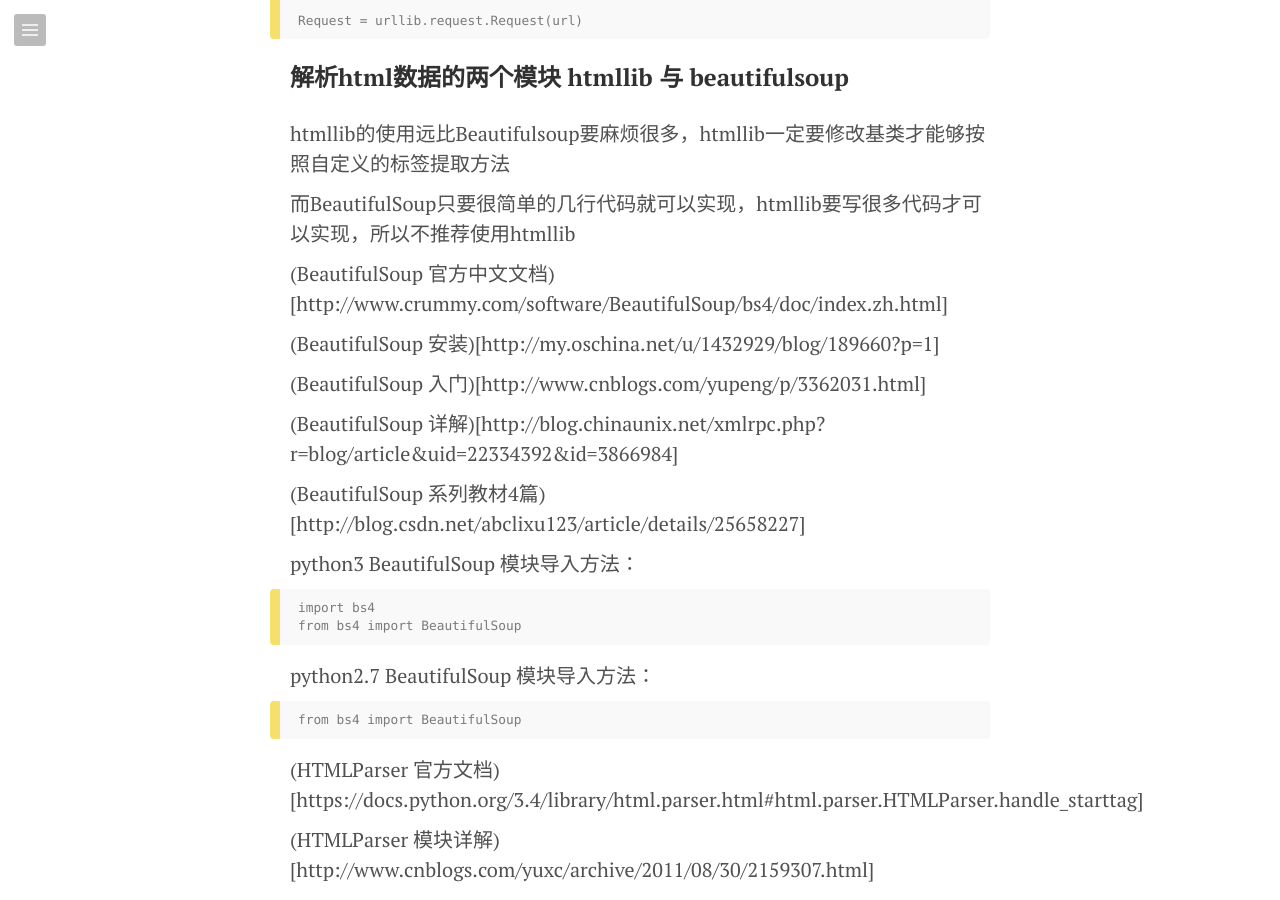
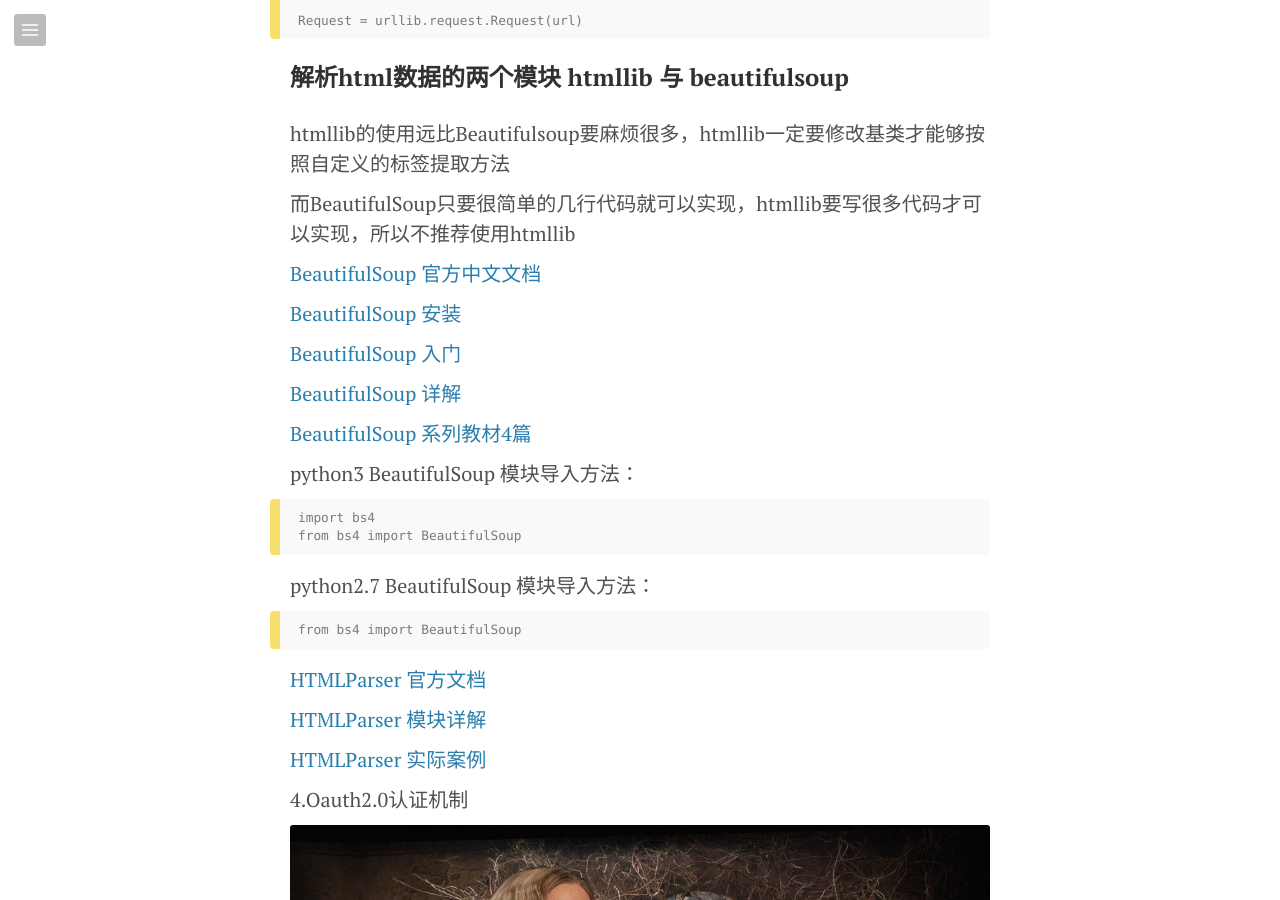
Before and after one commit to sherppard/sherppard.github.io, a Jekyll site: the page built from _posts/2015-06-04-meipai-autoLogin.md, in a window 1280 px wide and 900 px high, scrolled down 2690 px. Built offline with Jekyll 4.4.1, drawn with Linux system fonts in a browser that asks for light colours; Markdown is read by kramdown in place of the engine named in the settings; some of the changed text lies outside the part shown.

Commit message:
2015-6-8-changetext3

````diff
--- a/_posts/2015-06-04-meipai-autoLogin.md
+++ b/_posts/2015-06-04-meipai-autoLogin.md
@@ -80,15 +80,15 @@
 
 而BeautifulSoup只要很简单的几行代码就可以实现，htmllib要写很多代码才可以实现，所以不推荐使用htmllib
 
-(BeautifulSoup 官方中文文档)[http://www.crummy.com/software/BeautifulSoup/bs4/doc/index.zh.html]
+[BeautifulSoup 官方中文文档](http://www.crummy.com/software/BeautifulSoup/bs4/doc/index.zh.html)
 
-(BeautifulSoup 安装)[http://my.oschina.net/u/1432929/blog/189660?p=1]
+[BeautifulSoup 安装](http://my.oschina.net/u/1432929/blog/189660?p=1)
 
-(BeautifulSoup 入门)[http://www.cnblogs.com/yupeng/p/3362031.html]
+[BeautifulSoup 入门](http://www.cnblogs.com/yupeng/p/3362031.html)
 
-(BeautifulSoup 详解)[http://blog.chinaunix.net/xmlrpc.php?r=blog/article&uid=22334392&id=3866984]
+[BeautifulSoup 详解](http://blog.chinaunix.net/xmlrpc.php?r=blog/article&uid=22334392&id=3866984)
 
-(BeautifulSoup 系列教材4篇)[http://blog.csdn.net/abclixu123/article/details/25658227]
+[BeautifulSoup 系列教材4篇](http://blog.csdn.net/abclixu123/article/details/25658227)
 
 python3 BeautifulSoup 模块导入方法：
 
@@ -103,11 +103,11 @@
 from bs4 import BeautifulSoup
 ```
 
-(HTMLParser 官方文档)[https://docs.python.org/3.4/library/html.parser.html#html.parser.HTMLParser.handle_starttag]
+[HTMLParser 官方文档](https://docs.python.org/3.4/library/html.parser.html#html.parser.HTMLParser.handle_starttag)
 
-(HTMLParser 模块详解)[http://www.cnblogs.com/yuxc/archive/2011/08/30/2159307.html]
+[HTMLParser 模块详解](http://www.cnblogs.com/yuxc/archive/2011/08/30/2159307.html)
 
-(HTMLParser 实际案例)[http://www.linuxidc.com/Linux/2014-05/101899.htm]
+[HTMLParser 实际案例](http://www.linuxidc.com/Linux/2014-05/101899.htm)
 
 4.Oauth2.0认证机制
 
````
